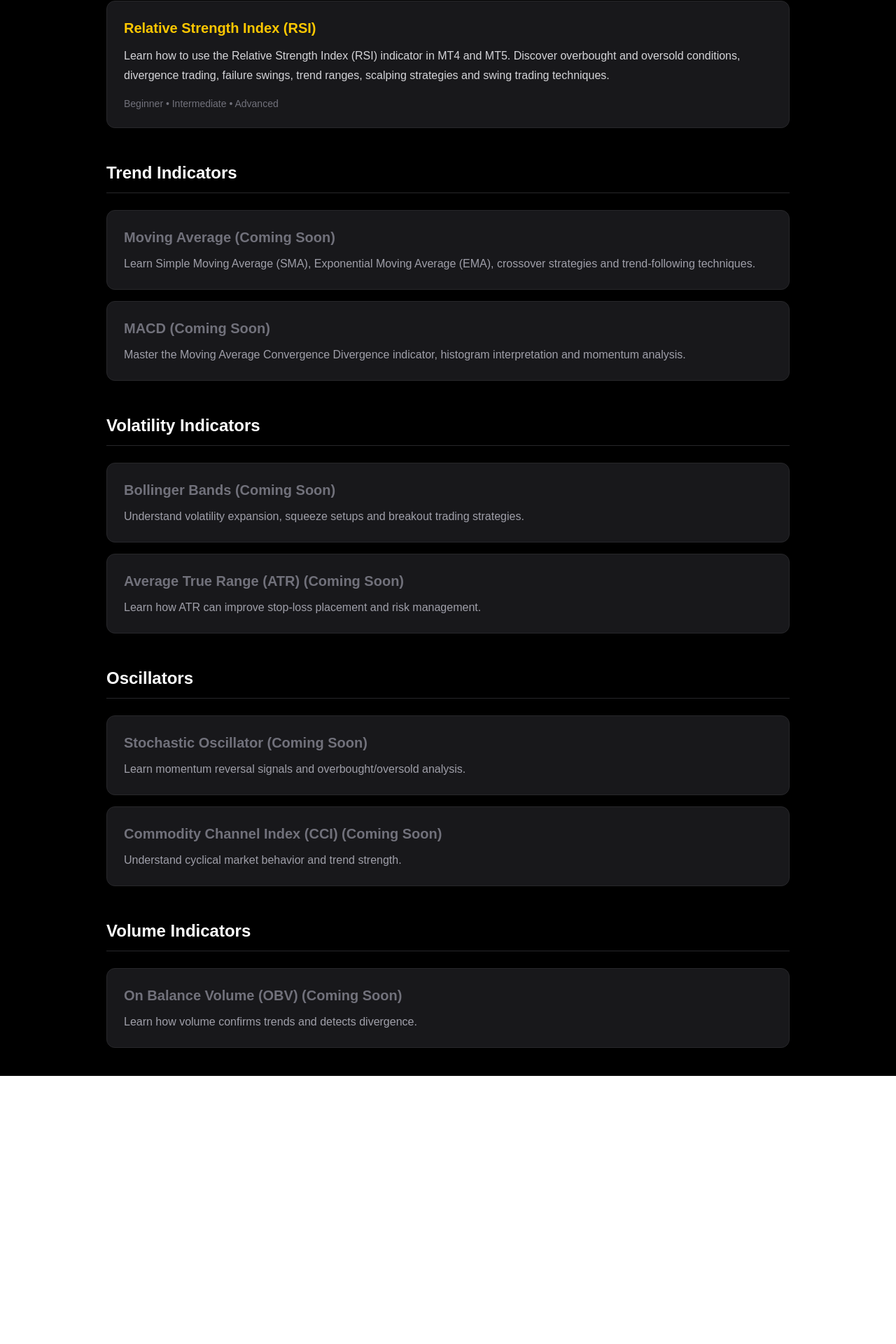
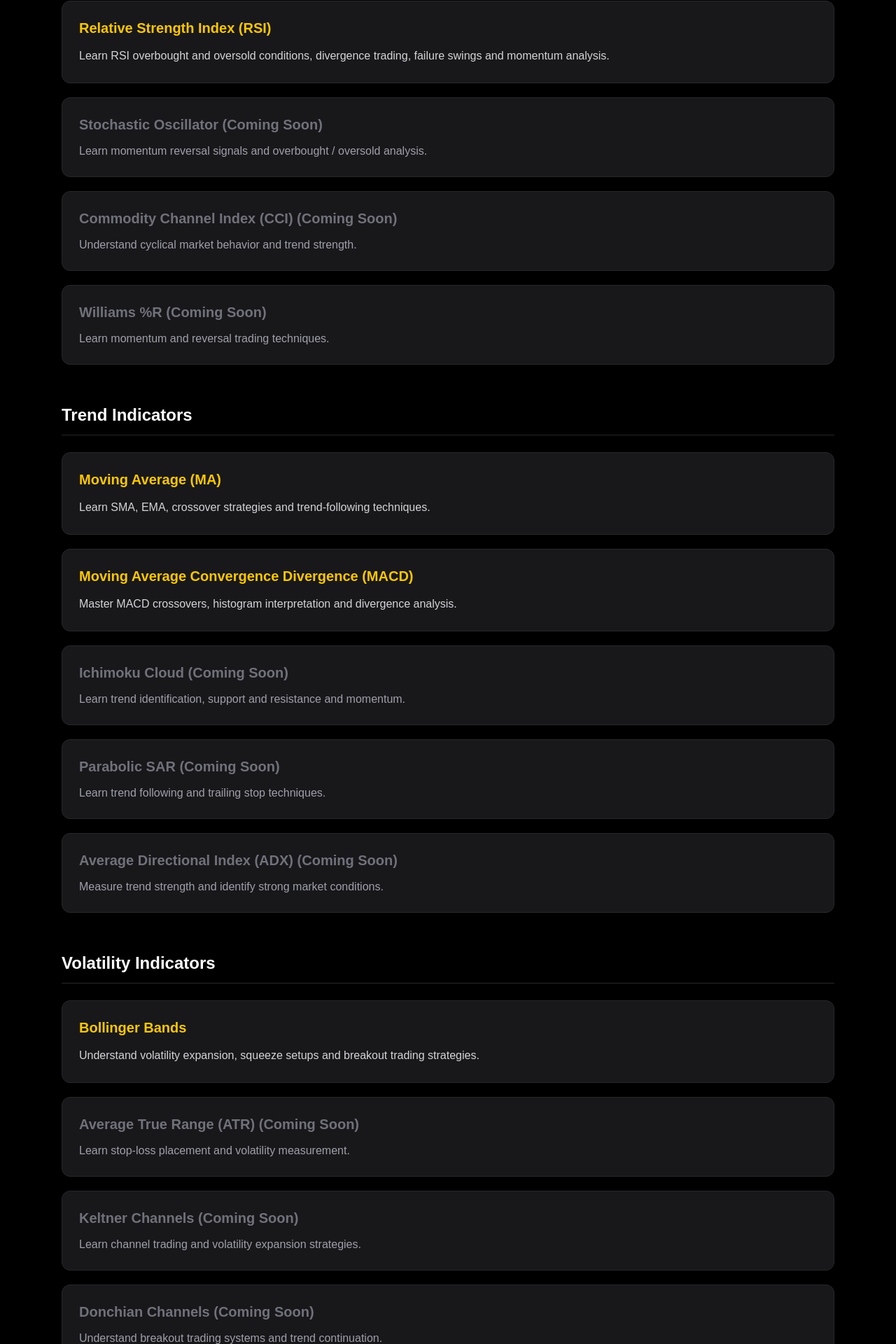
Before and after one commit to CSOoi1181/gold-trader-hub, a Next.js app: page /indicators in a window 1280 px wide. Shown: the part 268-2188 px from the top of the page at 70% size. Before the commit the page ends 1805 px from the top, so only its background shows below. Built offline with nearby package versions, Linux system fonts and the light colour scheme.

Commit message:
Update indicators page with MA, MACD and Bollinger Bands links

```diff
--- a/app/indicators/page.tsx
+++ b/app/indicators/page.tsx
@@ -3,142 +3,62 @@ import Link from "next/link";
 export const metadata = {
   title: "MT4 & MT5 Indicators Guide | Gold Trader Hub",
   description:
-    "Learn how to use popular MetaTrader 4 and MetaTrader 5 indicators. Discover RSI, MACD, Moving Averages, Bollinger Bands, Stochastic Oscillator and more with detailed explanations, trading strategies, advantages and disadvantages.",
+    "Learn popular MetaTrader 4 and MetaTrader 5 indicators, chart patterns, Fibonacci tools, Smart Money Concepts and trading psychology with complete educational guides for forex and gold traders.",
 };
 
 export default function IndicatorsPage() {
   return (
     <main className="min-h-screen bg-black text-white">
-      <div className="max-w-5xl mx-auto px-6 py-10">
+      <div className="max-w-6xl mx-auto px-6 py-10">
 
         <h1 className="text-4xl font-bold text-yellow-400 mb-4">
-          MT4 & MT5 Indicators Guide
+          MT4 & MT5 Indicators Dictionary
         </h1>
 
         <p className="text-zinc-400 mb-10 leading-8">
-          Explore detailed educational guides on popular technical indicators
-          used by traders around the world. Learn how indicators work, when to
-          use them, their advantages and disadvantages, and how to combine them
-          with proper risk management.
+          Explore comprehensive educational guides covering technical indicators,
+          chart patterns, Smart Money Concepts (SMC), Fibonacci tools, price
+          action, trading psychology and risk management techniques used by
+          professional forex and gold traders.
         </p>
 
         {/* Momentum Indicators */}
-        <section className="mb-12">
+        <section className="mb-14">
+
           <h2 className="text-2xl font-semibold text-white mb-6 border-b border-zinc-800 pb-3">
             Momentum Indicators
           </h2>
 
-          <div className="grid gap-6">
+          <div className="grid gap-5">
 
             <Link
               href="/indicators/relative-strength-index-rsi"
-              className="block bg-zinc-900 rounded-xl p-6 border border-zinc-800 hover:border-yellow-400 transition duration-300"
+              className="block bg-zinc-900 border border-zinc-800 rounded-xl p-6 hover:border-yellow-400 transition duration-300"
             >
               <h3 className="text-xl font-bold text-yellow-400 mb-3">
                 Relative Strength Index (RSI)
               </h3>
 
               <p className="text-zinc-300 leading-7">
-                Learn how to use the Relative Strength Index (RSI) indicator in
-                MT4 and MT5. Discover overbought and oversold conditions,
-                divergence trading, failure swings, trend ranges, scalping
-                strategies and swing trading techniques.
-              </p>
-
-              <p className="mt-4 text-sm text-zinc-500">
-                Beginner • Intermediate • Advanced
+                Learn RSI overbought and oversold conditions, divergence trading,
+                failure swings and momentum analysis.
               </p>
             </Link>
 
-          </div>
-        </section>
+            <div className="bg-zinc-900 border border-zinc-800 rounded-xl p-6">
 
-        {/* Trend Indicators */}
-        <section className="mb-12">
-          <h2 className="text-2xl font-semibold text-white mb-6 border-b border-zinc-800 pb-3">
-            Trend Indicators
-          </h2>
-
-          <div className="space-y-4">
-
-            <div className="bg-zinc-900 rounded-xl p-6 border border-zinc-800">
-              <h3 className="text-xl font-bold text-zinc-500 mb-3">
-                Moving Average (Coming Soon)
-              </h3>
-
-              <p className="text-zinc-400">
-                Learn Simple Moving Average (SMA), Exponential Moving Average
-                (EMA), crossover strategies and trend-following techniques.
-              </p>
-            </div>
-
-            <div className="bg-zinc-900 rounded-xl p-6 border border-zinc-800">
-              <h3 className="text-xl font-bold text-zinc-500 mb-3">
-                MACD (Coming Soon)
-              </h3>
-
-              <p className="text-zinc-400">
-                Master the Moving Average Convergence Divergence indicator,
-                histogram interpretation and momentum analysis.
-              </p>
-            </div>
-
-          </div>
-        </section>
-
-        {/* Volatility Indicators */}
-        <section className="mb-12">
-          <h2 className="text-2xl font-semibold text-white mb-6 border-b border-zinc-800 pb-3">
-            Volatility Indicators
-          </h2>
-
-          <div className="space-y-4">
-
-            <div className="bg-zinc-900 rounded-xl p-6 border border-zinc-800">
-              <h3 className="text-xl font-bold text-zinc-500 mb-3">
-                Bollinger Bands (Coming Soon)
-              </h3>
-
-              <p className="text-zinc-400">
-                Understand volatility expansion, squeeze setups and breakout
-                trading strategies.
-              </p>
-            </div>
-
-            <div className="bg-zinc-900 rounded-xl p-6 border border-zinc-800">
-              <h3 className="text-xl font-bold text-zinc-500 mb-3">
-                Average True Range (ATR) (Coming Soon)
-              </h3>
-
-              <p className="text-zinc-400">
-                Learn how ATR can improve stop-loss placement and risk
-                management.
-              </p>
-            </div>
-
-          </div>
-        </section>
-
-        {/* Oscillators */}
-        <section className="mb-12">
-          <h2 className="text-2xl font-semibold text-white mb-6 border-b border-zinc-800 pb-3">
-            Oscillators
-          </h2>
-
-          <div className="space-y-4">
-
-            <div className="bg-zinc-900 rounded-xl p-6 border border-zinc-800">
               <h3 className="text-xl font-bold text-zinc-500 mb-3">
                 Stochastic Oscillator (Coming Soon)
               </h3>
 
               <p className="text-zinc-400">
-                Learn momentum reversal signals and overbought/oversold
-                analysis.
+                Learn momentum reversal signals and overbought / oversold analysis.
               </p>
+
             </div>
 
-            <div className="bg-zinc-900 rounded-xl p-6 border border-zinc-800">
+            <div className="bg-zinc-900 border border-zinc-800 rounded-xl p-6">
+
               <h3 className="text-xl font-bold text-zinc-500 mb-3">
                 Commodity Channel Index (CCI) (Coming Soon)
               </h3>
@@ -146,30 +66,166 @@ export default function IndicatorsPage() {
               <p className="text-zinc-400">
                 Understand cyclical market behavior and trend strength.
               </p>
+
+            </div>
+
+            <div className="bg-zinc-900 border border-zinc-800 rounded-xl p-6">
+
+              <h3 className="text-xl font-bold text-zinc-500 mb-3">
+                Williams %R (Coming Soon)
+              </h3>
+
+              <p className="text-zinc-400">
+                Learn momentum and reversal trading techniques.
+              </p>
+
             </div>
 
           </div>
+
         </section>
 
-        {/* Volume Indicators */}
-        <section>
+        {/* Trend Indicators */}
+        <section className="mb-14">
+
           <h2 className="text-2xl font-semibold text-white mb-6 border-b border-zinc-800 pb-3">
-            Volume Indicators
+            Trend Indicators
           </h2>
 
-          <div className="space-y-4">
+          <div className="grid gap-5">
 
-            <div className="bg-zinc-900 rounded-xl p-6 border border-zinc-800">
+            <Link
+              href="/indicators/moving-average-ma"
+              className="block bg-zinc-900 border border-zinc-800 rounded-xl p-6 hover:border-yellow-400 transition duration-300"
+            >
+              <h3 className="text-xl font-bold text-yellow-400 mb-3">
+                Moving Average (MA)
+              </h3>
+
+              <p className="text-zinc-300 leading-7">
+                Learn SMA, EMA, crossover strategies and trend-following
+                techniques.
+              </p>
+
+            </Link>
+
+            <Link
+              href="/indicators/moving-average-convergence-divergence-macd"
+              className="block bg-zinc-900 border border-zinc-800 rounded-xl p-6 hover:border-yellow-400 transition duration-300"
+            >
+              <h3 className="text-xl font-bold text-yellow-400 mb-3">
+                Moving Average Convergence Divergence (MACD)
+              </h3>
+
+              <p className="text-zinc-300 leading-7">
+                Master MACD crossovers, histogram interpretation and divergence
+                analysis.
+              </p>
+
+            </Link>
+
+            <div className="bg-zinc-900 border border-zinc-800 rounded-xl p-6">
+
               <h3 className="text-xl font-bold text-zinc-500 mb-3">
-                On Balance Volume (OBV) (Coming Soon)
+                Ichimoku Cloud (Coming Soon)
               </h3>
 
               <p className="text-zinc-400">
-                Learn how volume confirms trends and detects divergence.
+                Learn trend identification, support and resistance and momentum.
               </p>
+
+            </div>
+
+            <div className="bg-zinc-900 border border-zinc-800 rounded-xl p-6">
+
+              <h3 className="text-xl font-bold text-zinc-500 mb-3">
+                Parabolic SAR (Coming Soon)
+              </h3>
+
+              <p className="text-zinc-400">
+                Learn trend following and trailing stop techniques.
+              </p>
+
+            </div>
+
+            <div className="bg-zinc-900 border border-zinc-800 rounded-xl p-6">
+
+              <h3 className="text-xl font-bold text-zinc-500 mb-3">
+                Average Directional Index (ADX) (Coming Soon)
+              </h3>
+
+              <p className="text-zinc-400">
+                Measure trend strength and identify strong market conditions.
+              </p>
+
             </div>
 
           </div>
+
+        </section>
+
+        {/* Volatility Indicators */}
+        <section className="mb-14">
+
+          <h2 className="text-2xl font-semibold text-white mb-6 border-b border-zinc-800 pb-3">
+            Volatility Indicators
+          </h2>
+
+          <div className="grid gap-5">
+
+            <Link
+              href="/indicators/bollinger-bands"
+              className="block bg-zinc-900 border border-zinc-800 rounded-xl p-6 hover:border-yellow-400 transition duration-300"
+            >
+              <h3 className="text-xl font-bold text-yellow-400 mb-3">
+                Bollinger Bands
+              </h3>
+
+              <p className="text-zinc-300 leading-7">
+                Understand volatility expansion, squeeze setups and breakout
+                trading strategies.
+              </p>
+
+            </Link>
+
+            <div className="bg-zinc-900 border border-zinc-800 rounded-xl p-6">
+
+              <h3 className="text-xl font-bold text-zinc-500 mb-3">
+                Average True Range (ATR) (Coming Soon)
+              </h3>
+
+              <p className="text-zinc-400">
+                Learn stop-loss placement and volatility measurement.
+              </p>
+
+            </div>
+
+            <div className="bg-zinc-900 border border-zinc-800 rounded-xl p-6">
+
+              <h3 className="text-xl font-bold text-zinc-500 mb-3">
+                Keltner Channels (Coming Soon)
+              </h3>
+
+              <p className="text-zinc-400">
+                Learn channel trading and volatility expansion strategies.
+              </p>
+
+            </div>
+
+            <div className="bg-zinc-900 border border-zinc-800 rounded-xl p-6">
+
+              <h3 className="text-xl font-bold text-zinc-500 mb-3">
+                Donchian Channels (Coming Soon)
+              </h3>
+
+              <p className="text-zinc-400">
+                Understand breakout trading systems and trend continuation.
+              </p>
+
+            </div>
+
+          </div>
+
         </section>
 
       </div>
```
